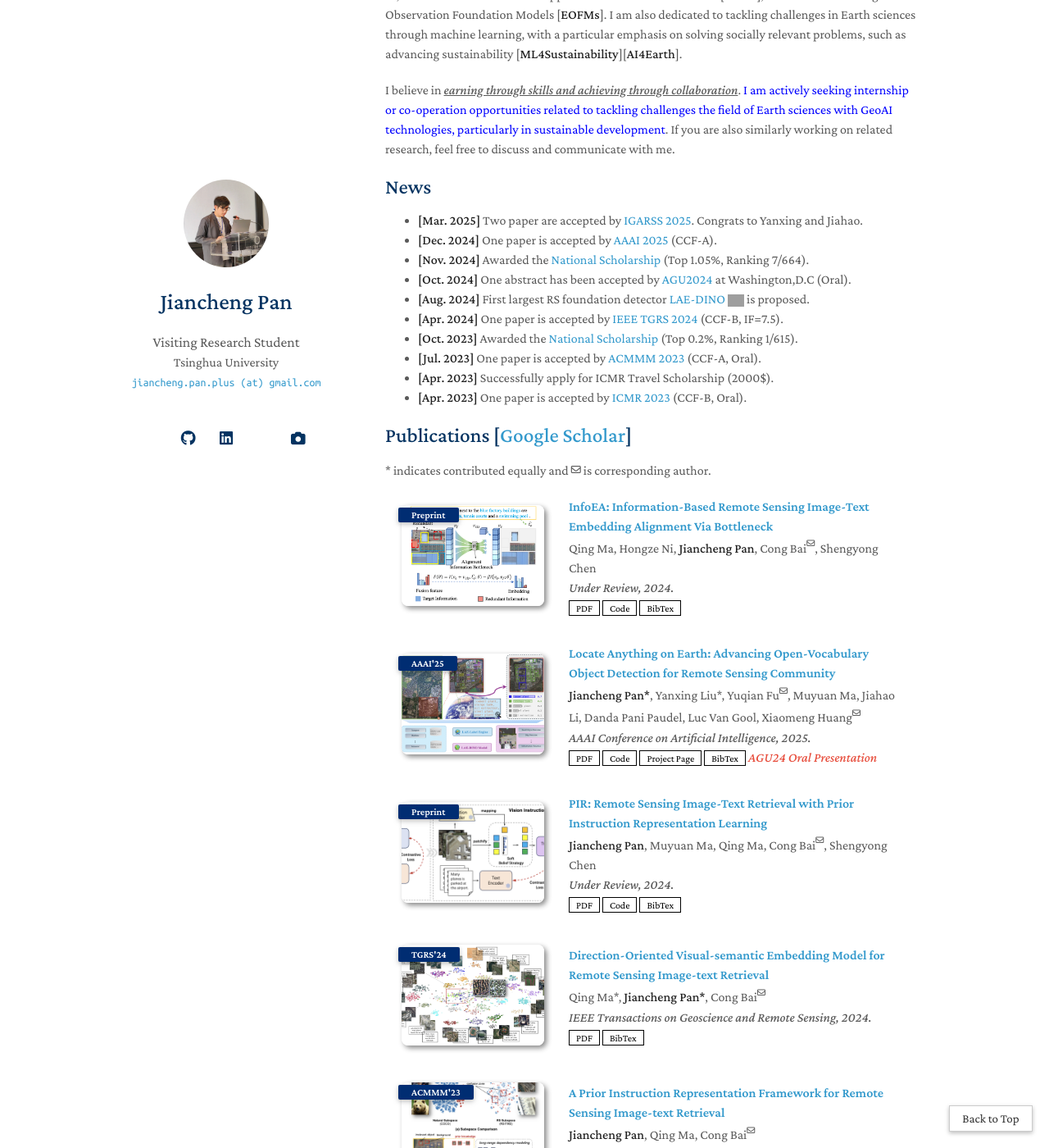
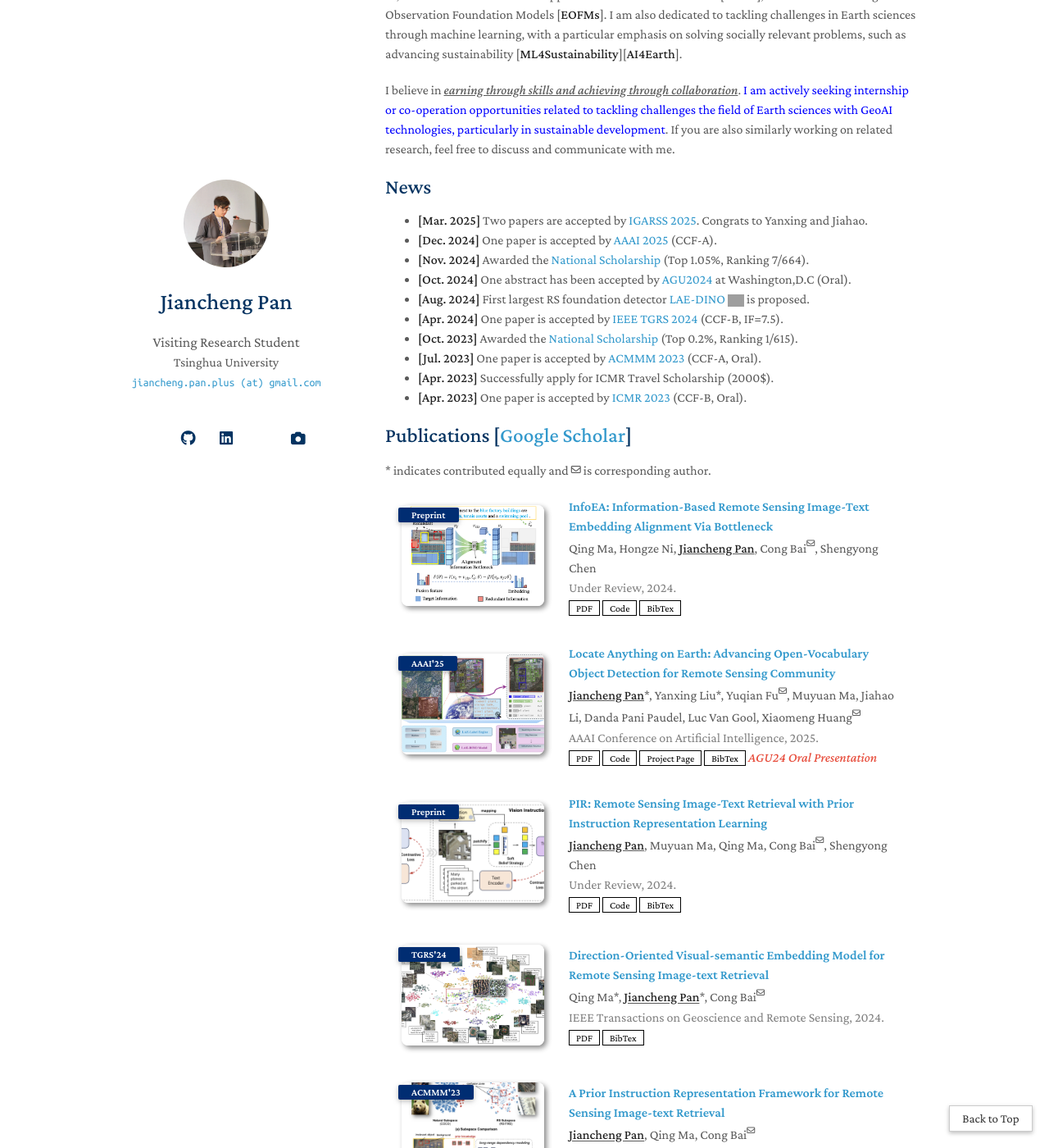
Before and after one commit to jaychempan/jaychempan.github.io, a Jekyll site: the page built from index.md, in a window 1280 px wide and 1400 px high, scrolled down 401 px. Shown: the whole window at 82% size. Built offline with Jekyll 4.4.1, drawn with Linux system fonts in a browser that asks for light colours; some web fonts are replaced; a style sheet for code colours, icons or effects is not loaded; our own code applies the rules of GitHub Pages for plain Markdown files; grey boxes are pictures that could not be loaded.

Commit message:
update index

```diff
--- a/_includes/projects.md
+++ b/_includes/projects.md
@@ -35,7 +35,7 @@
       <a href="{{ link.bibtex }}" class="btn btn-sm z-depth-0" role="button" target="_blank" style="font-size:12px;">BibTex</a>
       {% endif %}
       {% if link.notes %}
-      <strong> <i style="color:#e74d3c">{{ link.notes }}</i></strong>
+      <i style="color:#e74d3c">{{ link.notes }}</i>
       {% endif %}
       {% if link.others %}
       {{ link.others }}
--- a/_includes/publications.md
+++ b/_includes/publications.md
@@ -18,7 +18,7 @@
   <div class="col-sm-9" style="position: relative;padding-right: 15px;padding-left: 20px;">
       <div class="title"><a href="{{ link.pdf }}">{{ link.title }}</a></div>
       <div class="author">{{ link.authors }}</div>
-      <div class="periodical"><em>{{ link.conference }}</em>
+      <div class="periodical" style="color: gray;">{{ link.conference }}
       </div>
     <div class="links">
       {% if link.pdf %}
@@ -34,7 +34,7 @@
       <a href="{{ link.bibtex }}" class="btn btn-sm z-depth-0" role="button" target="_blank" style="font-size:12px;">BibTex</a>
       {% endif %}
       {% if link.notes %}
-      <strong> <i style="color:#e74d3c">{{ link.notes }}</i></strong>
+      <i class="note" style="color:#e74d3c">{{ link.notes }}</i>
       {% endif %}
       {% if link.others %}
       {{ link.others }}
--- a/index.md
+++ b/index.md
@@ -15,7 +15,7 @@
 I believe in *<u>earning through skills and achieving through collaboration</u>*. <font color="blue">I am actively seeking internship or co-operation opportunities related to tackling challenges the field of Earth sciences with GeoAI technologies, particularly in sustainable development</font>. If you are also similarly working on related research, feel free to discuss and communicate with me.
 
 ## News
-- **[Mar. 2025]** Two paper are accepted by <a href="https://www.2025.ieeeigarss.org/index.php">IGARSS 2025</a>. Congrats to Yanxing and Jiahao.
+- **[Mar. 2025]** Two papers are accepted by <a href="https://www.2025.ieeeigarss.org/index.php">IGARSS 2025</a>. Congrats to Yanxing and Jiahao.
 - **[Dec. 2024]** One paper is accepted by <a href="https://aaai.org/conference/aaai/aaai-25/">AAAI 2025</a> (CCF-A).
 - **[Nov. 2024]** Awarded the <a href="">National Scholarship</a> (Top 1.05%, Ranking 7/664).
 - **[Oct. 2024]** One abstract has been accepted by <a href="https://www.agu.org/annual-Meeting">AGU2024</a> at Washington,D.C (Oral).
```
Also changed, not shown: _data/publications.yml (+6 -6 lines).
